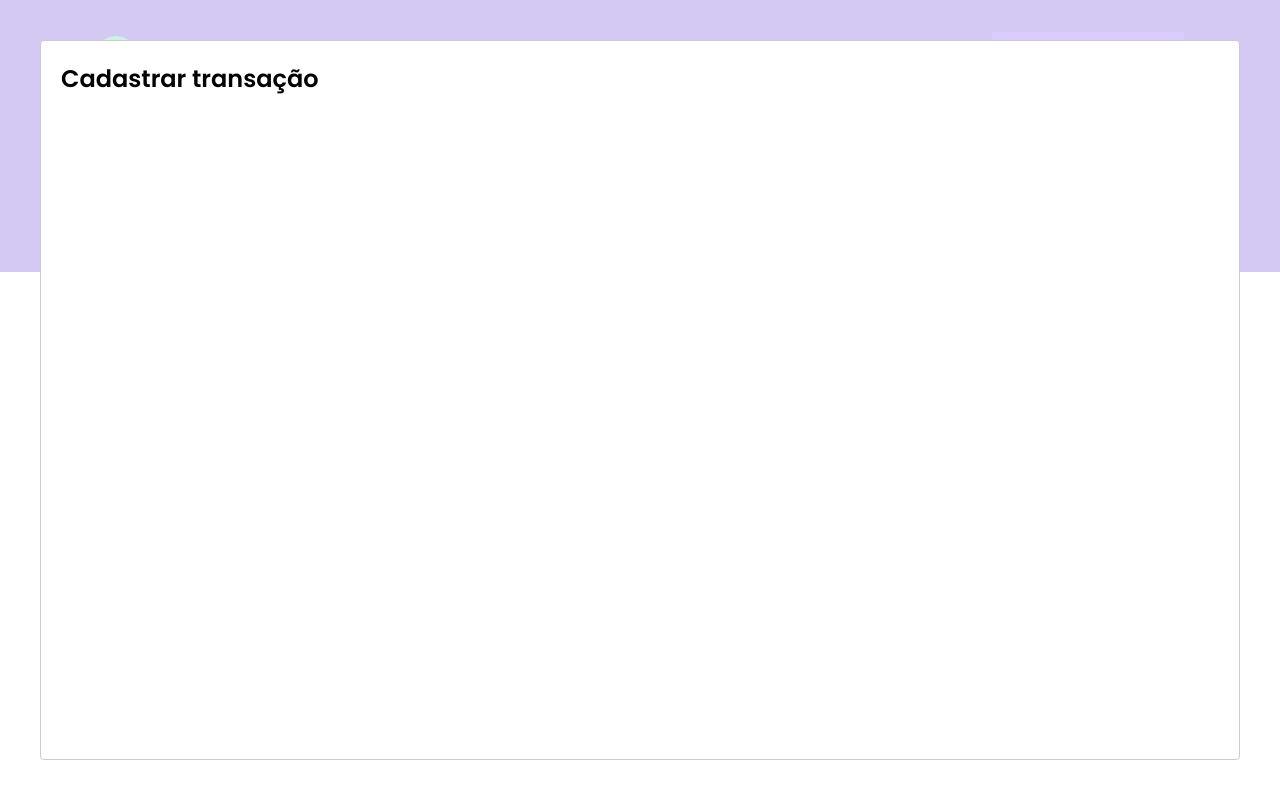
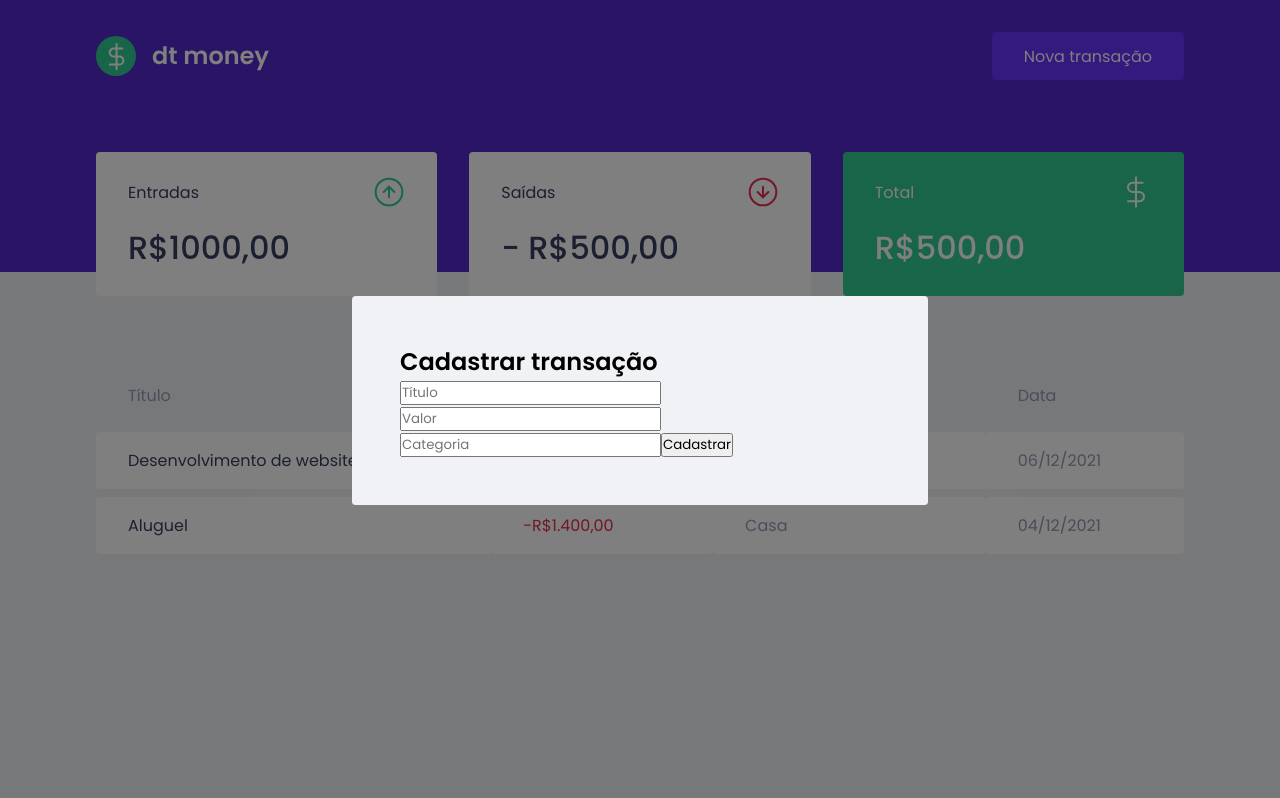
Before and after one commit to devmateusramos/Projeto-DtMoney-React, a React (Create React App) app: page / in a window 1280 px wide. Both pictures are taken after a click on the button "Nova transação". Built offline with nearby package versions, Linux system fonts and the light colour scheme; no server answers; what miragejs would draw is missing.

Commit message:
estrutura do formulario

```diff
--- a/src/components/NewTransactionModal/index.tsx
+++ b/src/components/NewTransactionModal/index.tsx
@@ -1,4 +1,5 @@
 import Modal from "react-modal";
+import { Container } from "./styles";
 
 interface NewTransactionModalProps {
   isOpen: boolean;
@@ -10,8 +11,20 @@ export function NewTransactionModal({
   onRequestClose,
 }: NewTransactionModalProps) {
   return (
-    <Modal isOpen={isOpen} onRequestClose={onRequestClose}>
-      <h2>Cadastrar transação</h2>
+    <Modal
+      isOpen={isOpen}
+      onRequestClose={onRequestClose}
+      overlayClassName="react-modal-overlay"
+      className="react-modal-content"
+    >
+      <Container>
+        <h2>Cadastrar transação</h2>
+
+        <input placeholder="Título" />
+        <input type="number" placeholder="Valor" />
+        <input placeholder="Categoria" />
+        <button type="submit">Cadastrar</button>
+      </Container>
     </Modal>
   );
 }
--- a/src/components/NewTransactionModal/styles.ts
+++ b/src/components/NewTransactionModal/styles.ts
@@ -1,3 +1,3 @@
 import styled from "styled-components";
 
-export const Container = styled.div``;
+export const Container = styled.form``;
--- a/src/styles/global.ts
+++ b/src/styles/global.ts
@@ -34,7 +34,7 @@ export const GlobalStyle = createGlobalStyle`
   }
 
   body {
-    background: ---background;
+    background: var(--background);
     --webkit-font-smoothing: antialiased;
   }
 
@@ -55,4 +55,28 @@ export const GlobalStyle = createGlobalStyle`
     opacity: 0.6;
     cursor: not-allowed;
   }
+
+  .react-modal-overlay {
+    background: rgba(0, 0, 0, 0.5);
+
+    position: fixed;
+    top: 0;
+    bottom: 0;
+    right: 0;
+    left: 0;
+
+    display: flex;
+    align-items: center;
+    justify-content: center;
+  }
+
+  .react-modal-content {
+    width: 100%auto;
+    max-width: 576px;
+    background: var(--background);
+    padding: 3rem;
+    position: relative;
+    border-radius: 0.24rem;
+  }
+
 `;
```
